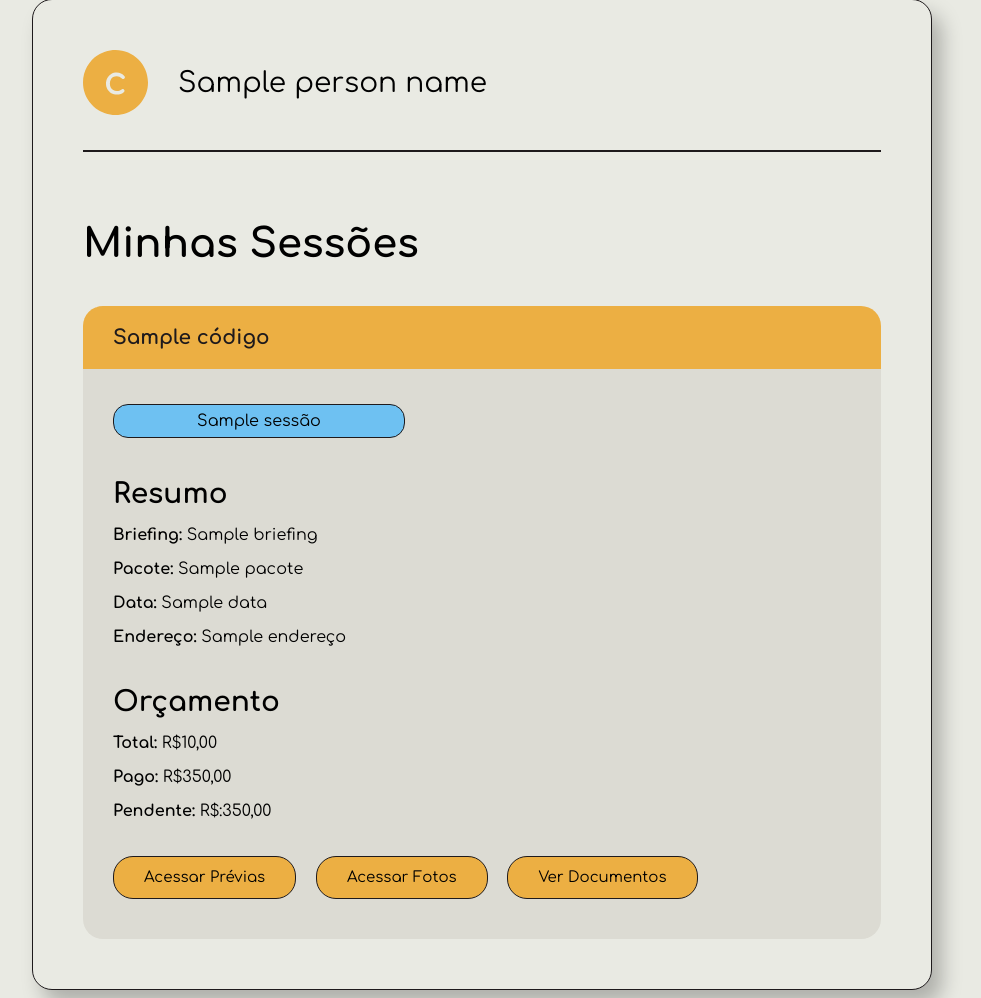
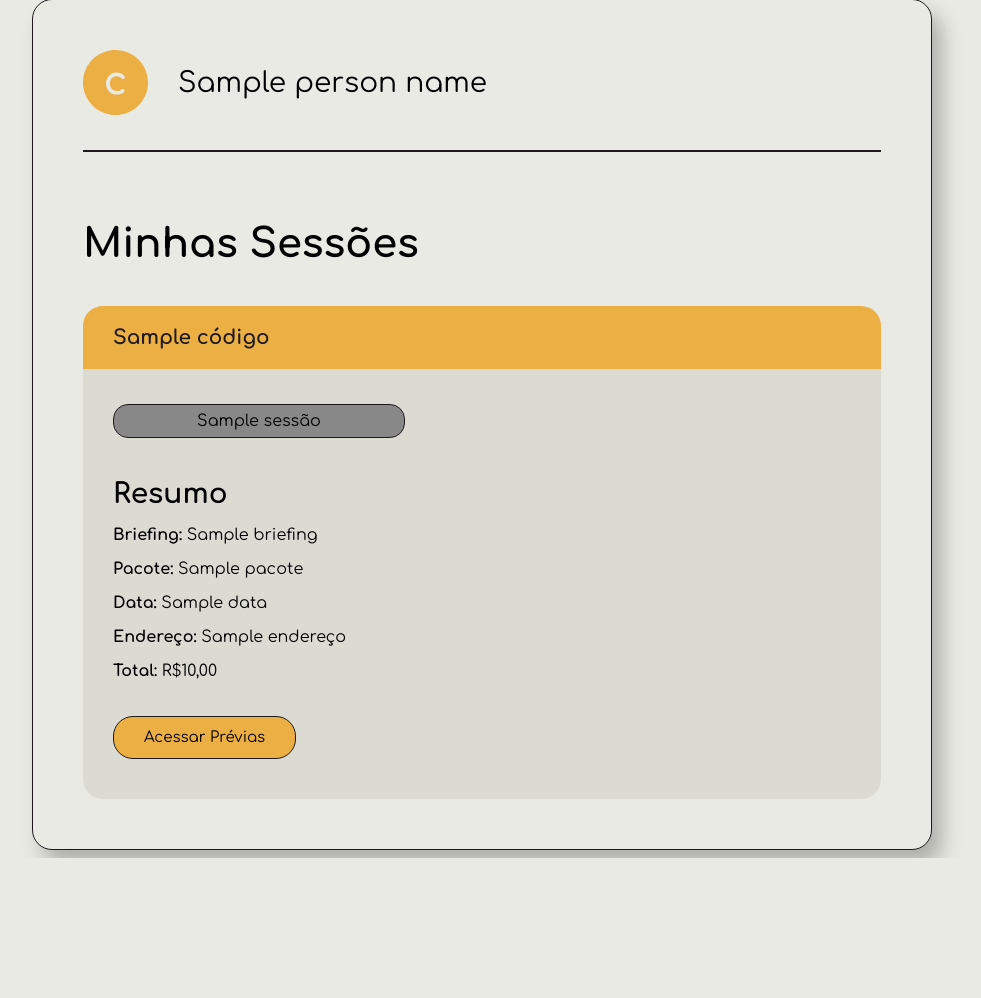
Before and after one commit to vinifigueiroa/client-portal, a Flask app: template templates/home.html in a window 1280 px wide. Shown: the part 163-1161 px from the top of the page, without its empty margins (158-1139 px from the left). After the commit the page ends 1021 px from the top, so only its background shows below. Run offline with Flask 3, Linux system fonts and the light colour scheme; the template is opened without the code that fills it: most values are stand-ins (such as "Sample title", 1, 10 or a date in 2020); parts of the project's set-up code (start-up, migrations or seed data) failed here and were passed over.

Commit message:
Added Color Labels Support and Fixed Bugs

```diff
--- a/templates/home.html
+++ b/templates/home.html
@@ -17,14 +17,20 @@
             <div class="sessao-info">
 
                 {% if sessao["Sessão"] != None %}
-                    <p class="sessao-status">{{ sessao.Sessão }}</p>
+                    <p class="sessao-status" style="background-color: {{ sessao.Color }}">{{ sessao.Sessão }}</p>
                 {% else %}
-                    <p class="sessao-status">{{ sessao.Negociação }}</p>
+                    <p class="sessao-status" style="background-color: {{ sessao.Color }}">{{ sessao.Negociação }}</p>
                 {% endif %}
 
                 <h3 class="sessao">Resumo</h3>
+
+                {% if sessao["Briefing"] != "" %}
                     <p><b>Briefing: </b>{{ sessao.Briefing }}</p>
+                {% endif %}
+
+                {% if sessao["Pacote"] != "" %}
                     <p><b>Pacote: </b>{{ sessao.Pacote }}</p>
+                {% endif %}
 
                 {% if sessao["Data"] != None %}
                     <p><b>Data: </b>{{ sessao.Data }}</p>
@@ -34,13 +40,21 @@
                     <p><b>Endereço: </b>{{ sessao.Endereço }}</p>
                 {% endif %}
 
-                <h3 class="sessao">Orçamento</h3>
-                    <p><b>Total: </b>R${{ sessao.ValorTotal }},00</p>
-                    <p><b>Pago: </b>R$350,00</p>
-                    <p><b>Pendente: </b>R$:350,00</p>
-                <a href="" class="button sessao-button">Acessar Prévias</a>
-                <a href="" class="button sessao-button">Acessar Fotos</a>
-                <a href="" class="button sessao-button">Ver Documentos</a>
+                <!-- <h3 class="sessao">Orçamento</h3> -->
+
+                {% if sessao["Valor Total"] != None %}
+                <p><b>Total: </b>R${{ sessao.ValorTotal }},00</p>
+                {% endif %}
+
+                    <!-- <p><b>Pago: </b>R$350,00</p>
+                    <p><b>Pendente: </b>R$:350,00</p> -->
+
+                {% if sessao["Prévias"] != None %}
+                <a href="{{ sessao.Prévias }}" class="button sessao-button" target="_blank">Acessar Prévias</a>
+                {% endif %}
+
+                <!-- <a href="" class="button sessao-button">Acessar Fotos</a>
+                <a href="" class="button sessao-button">Ver Documentos</a> -->
             </div>
         </div>
         {% endfor %}
--- a/templates/template.html
+++ b/templates/template.html
@@ -11,11 +11,11 @@
         <nav role="navigation">
             <ul>
                 <div class="nav-container">
-                    <li><a href="">Início</a></li>
-                    <li><a href="">Instagram</a></li>
+                    <li><a href="/">Início</a></li>
+                    <li><a href="https://instagram.com/vini.figueiroa?igshid=YmMyMTA2M2Y=" target="_blank">Instagram</a></li>
                     <li><a href="">Sobre</a></li>
                 </div>
-                <li><a href="" class="button">Falar no WhatsApp</a></li>
+                <li><a href="https://wa.me/message/75IXIF2PDPQDC1" class="button" target="_blank">Falar no WhatsApp</a></li>
             </ul>
         </nav>
         {% block main %}
```
Also changed, not shown: notion_api.py (+20 -3 lines).
